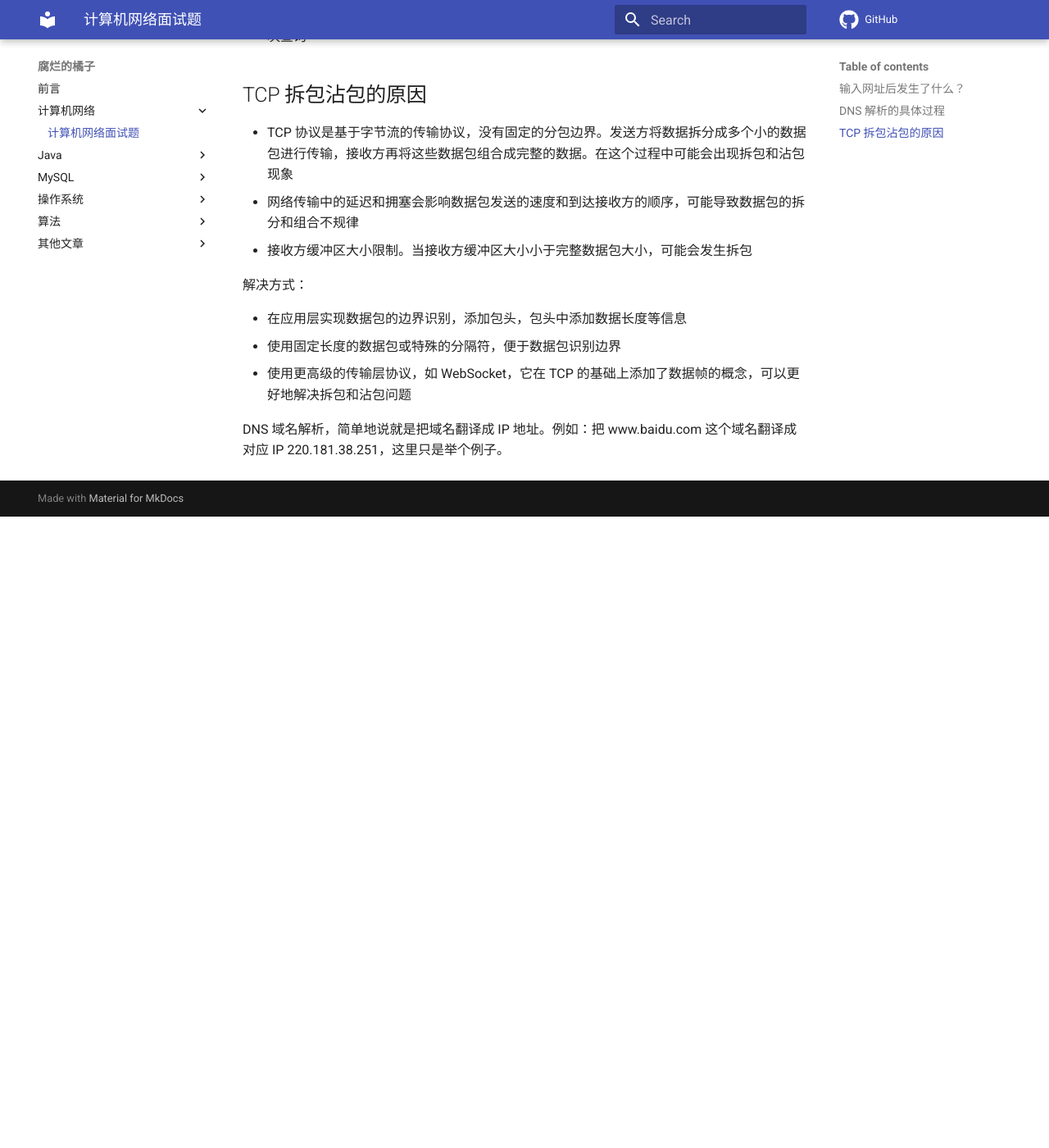
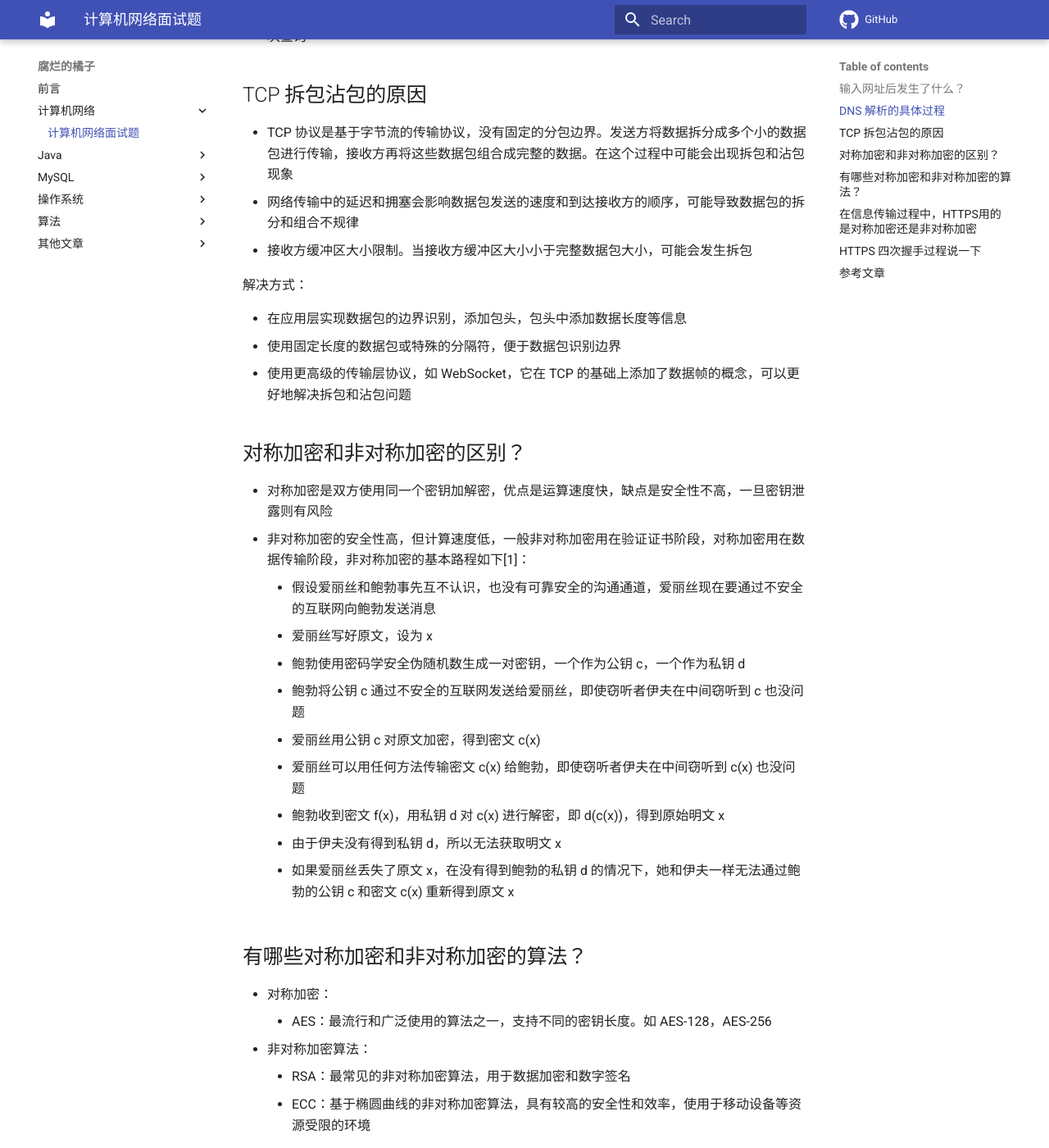
Before and after one commit to z1ming/cs-Hydra, an MkDocs documentation site: the page built from docs/文章/network.md, in a window 1280 px wide and 1400 px high, scrolled down 1017 px. Shown: the whole window at 82% size. Built offline with MkDocs 1.6.1 and Material for MkDocs 9.7.7, drawn with Linux system fonts in a browser that asks for light colours; comment, search, counter and statistics services are not loaded; before the commit the page ends 1647 px from its top, so only the background shows below that; some of the changed text lies outside the part shown.

Commit message:
Update network.md
Signed-off-by: Ziming Meng <zimingm94@gmail.com>

```diff
--- a/docs/文章/network.md
+++ b/docs/文章/network.md
@@ -31,13 +31,47 @@ DNS 域名解析就是把域名翻译成 ip 地址的过程，例如将 www.baid
 - 使用固定长度的数据包或特殊的分隔符，便于数据包识别边界
 - 使用更高级的传输层协议，如 WebSocket，它在 TCP 的基础上添加了数据帧的概念，可以更好地解决拆包和沾包问题
 
+## 对称加密和非对称加密的区别？
+
+- 对称加密是双方使用同一个密钥加解密，优点是运算速度快，缺点是安全性不高，一旦密钥泄露则有风险
+- 非对称加密的安全性高，但计算速度低，一般非对称加密用在验证证书阶段，对称加密用在数据传输阶段，非对称加密的基本路程如下[1]：
+	- 假设爱丽丝和鲍勃事先互不认识，也没有可靠安全的沟通通道，爱丽丝现在要通过不安全的互联网向鲍勃发送消息
+	- 爱丽丝写好原文，设为 x
+	- 鲍勃使用密码学安全伪随机数生成一对密钥，一个作为公钥 c，一个作为私钥 d
+	- 鲍勃将公钥 c 通过不安全的互联网发送给爱丽丝，即使窃听者伊夫在中间窃听到 c 也没问题
+	- 爱丽丝用公钥 c 对原文加密，得到密文 c(x)
+	- 爱丽丝可以用任何方法传输密文 c(x) 给鲍勃，即使窃听者伊夫在中间窃听到 c(x) 也没问题
+	- 鲍勃收到密文 f(x)，用私钥 d 对 c(x) 进行解密，即 d(c(x))，得到原始明文 x
+	- 由于伊夫没有得到私钥 d，所以无法获取明文 x
+	- 如果爱丽丝丢失了原文 x，在没有得到鲍勃的私钥 d 的情况下，她和伊夫一样无法通过鲍勃的公钥 c 和密文 c(x) 重新得到原文 x
+
+## 有哪些对称加密和非对称加密的算法？
+
+- 对称加密：
+	- AES：最流行和广泛使用的算法之一，支持不同的密钥长度。如 AES-128，AES-256
+- 非对称加密算法：
+	- RSA：最常见的非对称加密算法，用于数据加密和数字签名
+	- ECC：基于椭圆曲线的非对称加密算法，具有较高的安全性和效率，使用于移动设备等资源受限的环境
+
+## 在信息传输过程中，HTTPS用的是对称加密还是非对称加密
+
+HTTPS 使用的混合加密方式，对称加密和非对称加密都有。
+
+- 在通信建立前采用非对称加密的方式交换会话密钥，后续就不再使用非对称加密
+- 在通信过程中使用对称加密的会话密钥方式加密会话数据
+
+## HTTPS 四次握手过程说一下
+
+SSL/TLS 协议的基本流程：
+
+- 客户端向服务端索要并验证服务器的公钥
+- 双方协商生成会话密钥
+- 双方使用会话密钥进行加密通信
+
+前两步即 SSL 建立握手的阶段。TLS 协议建立的详细流程：
 
 
 
+## 参考文章
 
-
-
-
-
-
-DNS 域名解析，简单地说就是把域名翻译成 IP 地址。例如：把 www.baidu.com 这个域名翻译成对应 IP 220.181.38.251，这里只是举个例子。
+1. 公开密钥加密：https://zh.wikipedia.org/wiki/%E5%85%AC%E5%BC%80%E5%AF%86%E9%92%A5%E5%8A%A0%E5%AF%86
```
